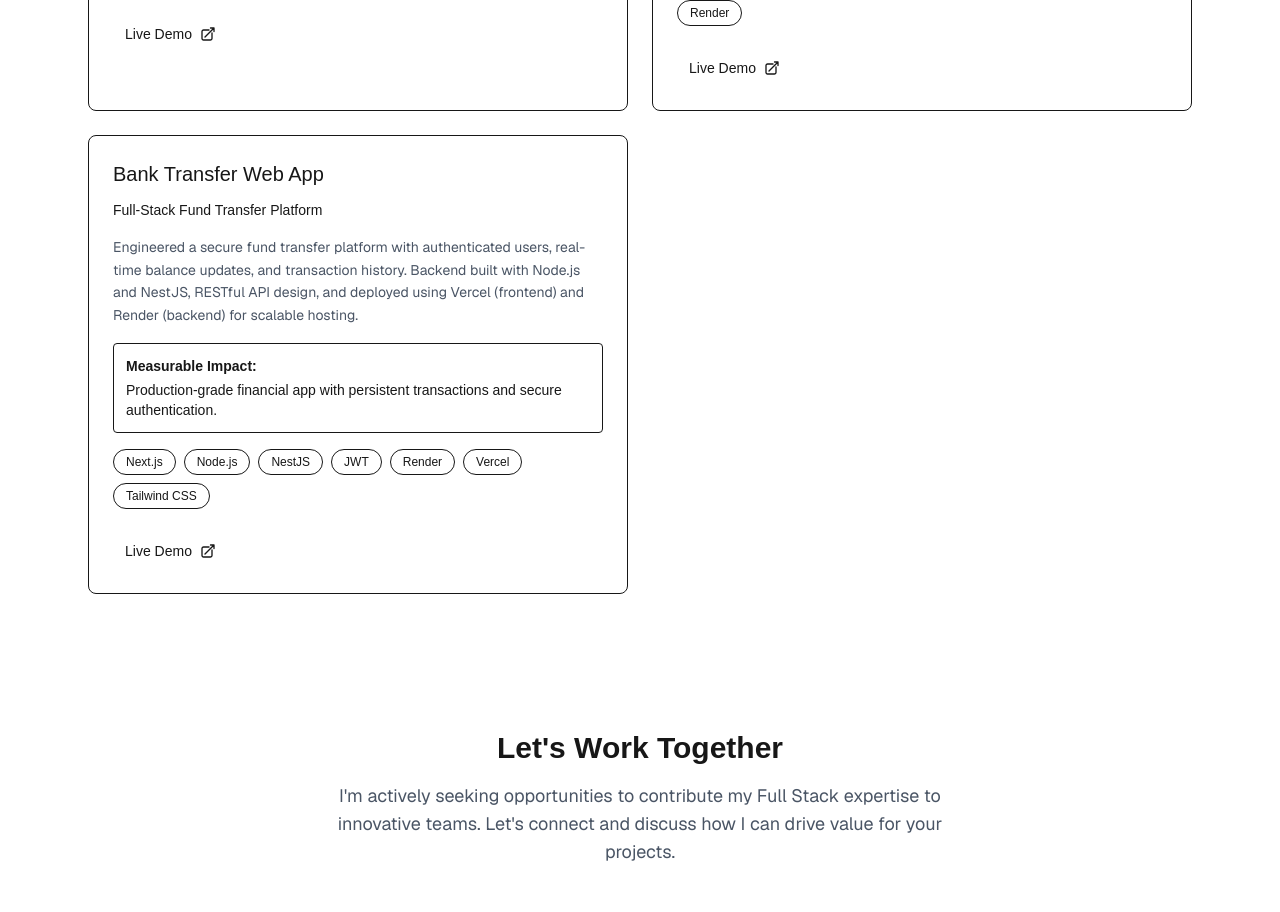
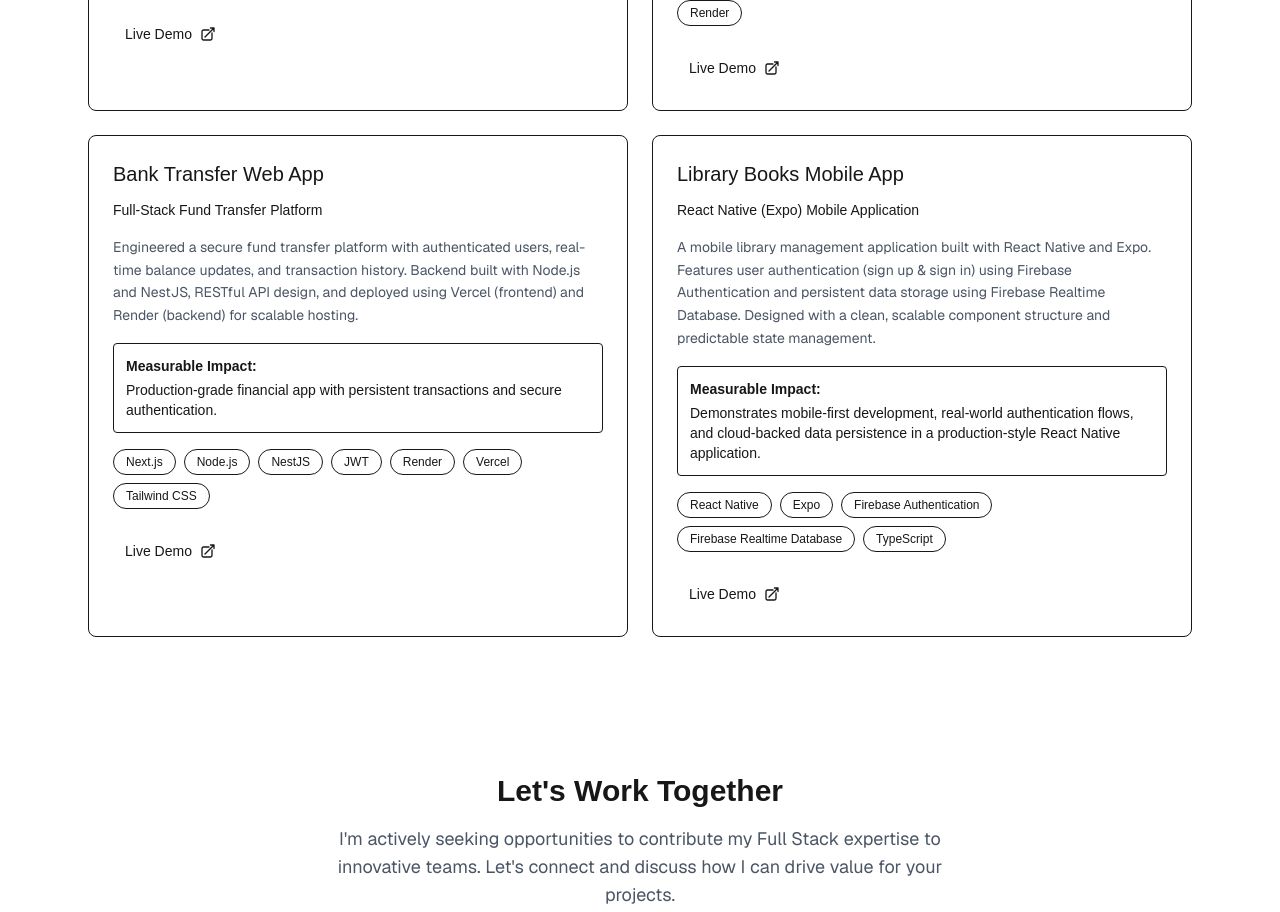
Before and after one commit to Precious2712/my-portfolio, a Next.js app: page / in a window 1280 px wide. Shown: the part 4100-5012 px from the top of the page. Built offline with nearby package versions, Linux system fonts and the light colour scheme.

Commit message:
Included react native project

```diff
--- a/src/data/project.ts
+++ b/src/data/project.ts
@@ -122,5 +122,23 @@ export const projects = [
         ],
         link: "https://bank-transfer-kappa.vercel.app/",
         liveDemo: true
+    },
+    {
+        title: "Library Books Mobile App",
+        subtitle: "React Native (Expo) Mobile Application",
+        description:
+            "A mobile library management application built with React Native and Expo. Features user authentication (sign up & sign in) using Firebase Authentication and persistent data storage using Firebase Realtime Database. Designed with a clean, scalable component structure and predictable state management.",
+        impact:
+            "Demonstrates mobile-first development, real-world authentication flows, and cloud-backed data persistence in a production-style React Native application.",
+        technologies: [
+            "React Native",
+            "Expo",
+            "Firebase Authentication",
+            "Firebase Realtime Database",
+            "TypeScript",
+        ],
+        link: "https://expo.dev/accounts/moon_light12/projects/library-books/updates/d55ee49f-0654-4ffb-a959-05e52e49f4e4",
+        liveDemo: true,
     }
+
 ];
```
